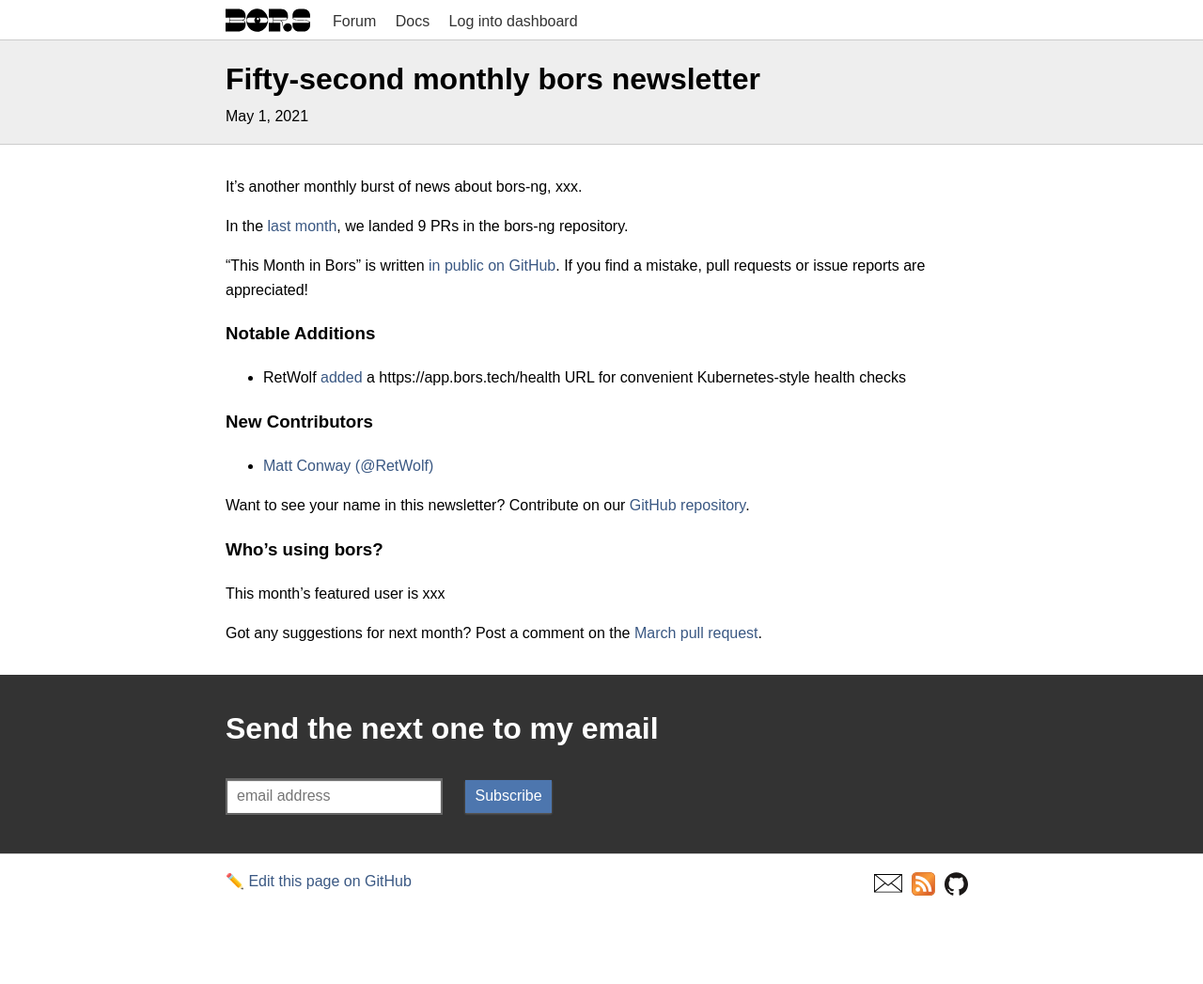
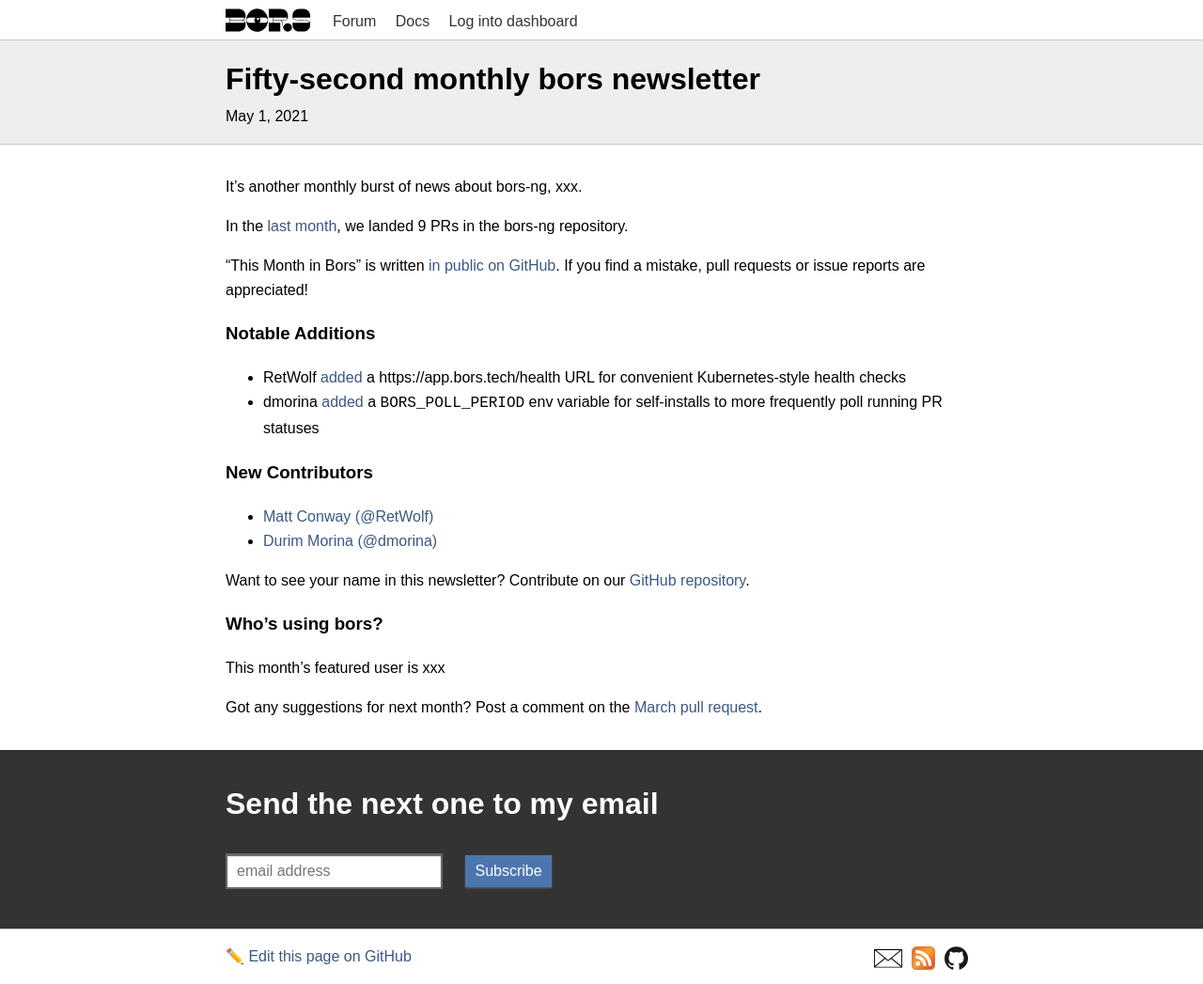
Before and after one commit to bors-ng/bors-ng.github.io, a Jekyll site: the page built from _posts/2021-05-01-tmib-52.md, in a window 1280 px wide. Shown: the whole page at 94% size. Built offline with Jekyll 4.4.1, drawn with Linux system fonts in a browser that asks for light colours; before the commit the page ends 967 px from its top, so only the background shows below that.

Commit message:
Add bors-ng/bors-ng#1223
Add Durim Morina @dmorina to new contributors list

```diff
--- a/_posts/2021-05-01-tmib-52.md
+++ b/_posts/2021-05-01-tmib-52.md
@@ -20,11 +20,13 @@
 ### Notable Additions
 
 * RetWolf [added](https://github.com/bors-ng/bors-ng/pull/1195) a https://app.bors.tech/health URL for convenient Kubernetes-style health checks
+* dmorina [added](https://github.com/bors-ng/bors-ng/pull/1223) a `BORS_POLL_PERIOD` env variable for self-installs to more frequently poll running PR statuses
 
 
 ### New Contributors
 
 * [Matt Conway (@RetWolf)](https://github.com/RetWolf)
+* [Durim Morina (@dmorina)](https://github.com/dmorina)
 
 Want to see your name in this newsletter? Contribute on our [GitHub repository](https://github.com/bors-ng/bors-ng).
 
```
